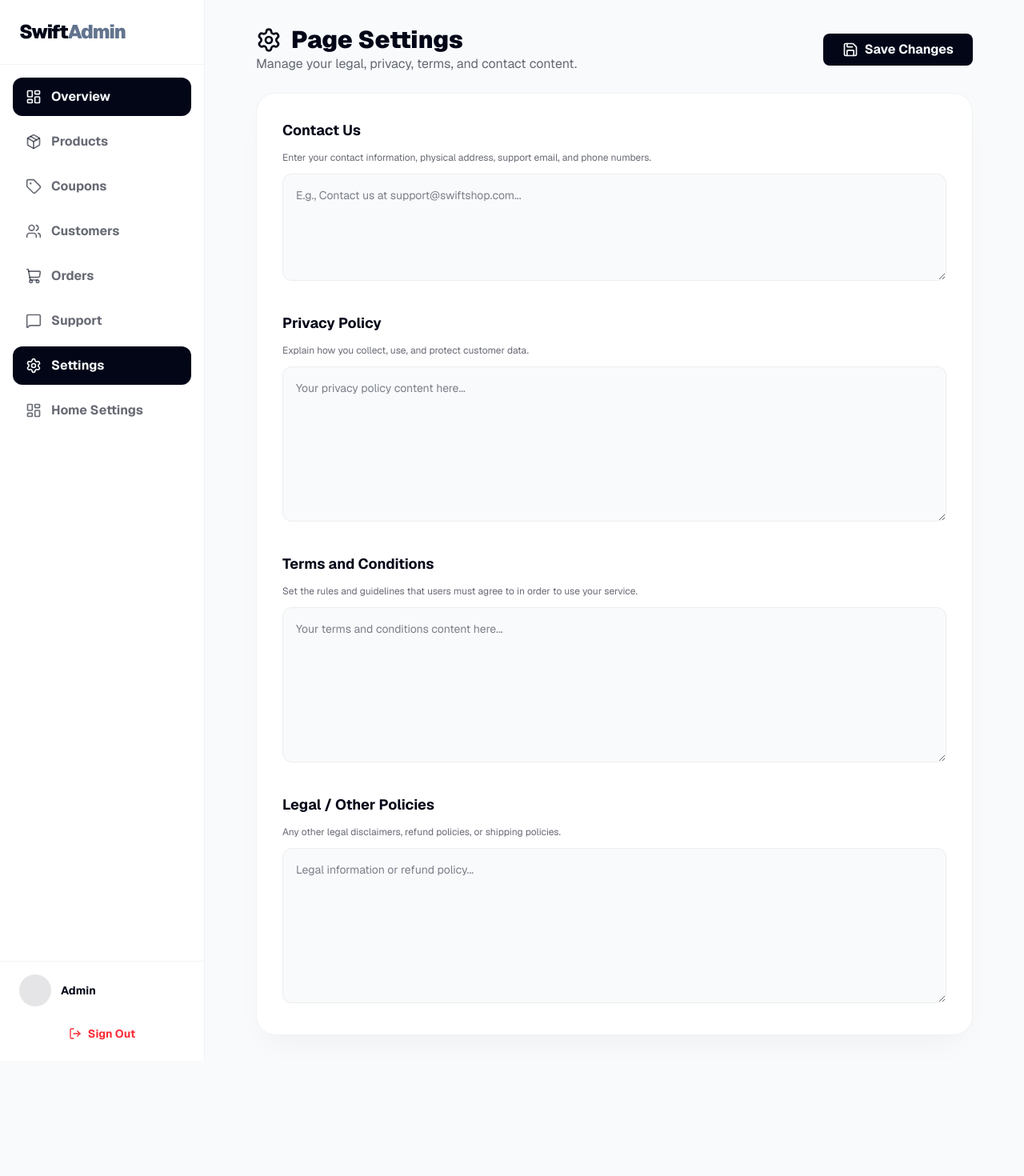
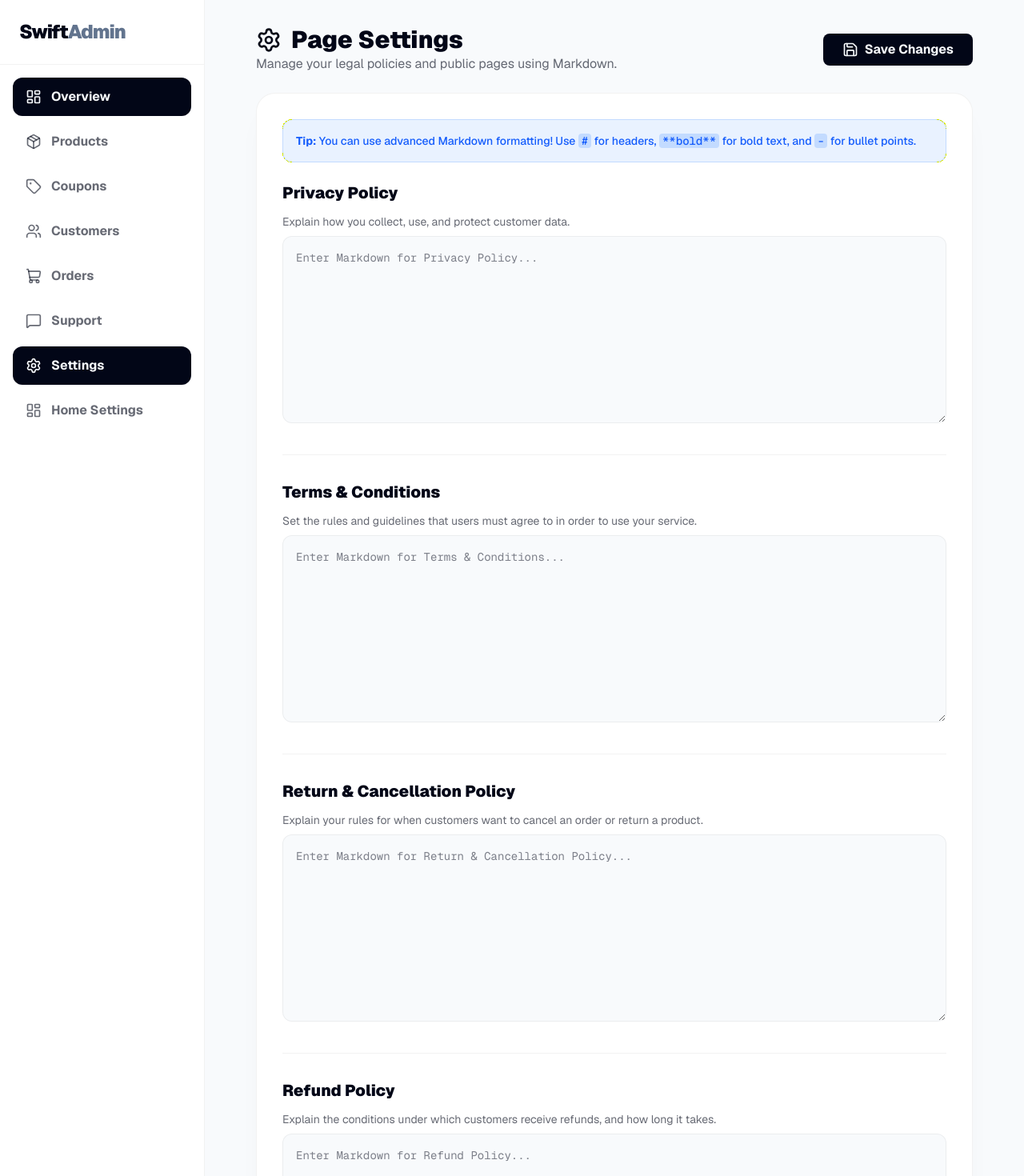
Before and after one commit to kamarjahan/SwiftShop-repo, a Next.js app: page /admin/settings in a window 1280 px wide. Shown: the top 1470 px of the page at 80% size. Before the commit the page ends 1326 px from the top, so only its background shows below. Built offline with nearby package versions, Linux system fonts and the light colour scheme; no server answers; the database is empty.

Commit message:
feat: add dynamic markdown policy pages linked to admin settings

```diff
--- a/package.json
+++ b/package.json
@@ -21,7 +21,9 @@
     "react": "19.2.4",
     "react-dom": "19.2.4",
     "react-hot-toast": "^2.6.0",
+    "react-markdown": "^10.1.0",
     "recharts": "^3.8.1",
+    "remark-gfm": "^4.0.1",
     "zustand": "^5.0.13"
   },
   "devDependencies": {
--- a/src/app/admin/settings/page.tsx
+++ b/src/app/admin/settings/page.tsx
@@ -9,13 +9,14 @@ import { Loader2, Save, Settings as SettingsIcon } from "lucide-react";
 export default function SettingsPage() {
   const [loading, setLoading] = useState(true);
   const [saving, setSaving] = useState(false);
-  const [successMsg, setSuccessMsg] = useState("");
 
   const [formData, setFormData] = useState({
-    legal: "",
     privacyPolicy: "",
     termsAndConditions: "",
+    returnCancellation: "",
+    refundPolicy: "",
     contactUs: "",
+    faq: "",
   });
 
   useEffect(() => {
@@ -24,11 +25,14 @@ export default function SettingsPage() {
         const docRef = doc(db, "settings", "legal_pages");
         const docSnap = await getDoc(docRef);
         if (docSnap.exists()) {
+          const data = docSnap.data();
           setFormData({
-            legal: docSnap.data().legal || "",
-            privacyPolicy: docSnap.data().privacyPolicy || "",
-            termsAndConditions: docSnap.data().termsAndConditions || "",
-            contactUs: docSnap.data().contactUs || "",
+            privacyPolicy: data.privacyPolicy || "",
+            termsAndConditions: data.termsAndConditions || "",
+            returnCancellation: data.returnCancellation || "",
+            refundPolicy: data.refundPolicy || "",
+            contactUs: data.contactUs || "",
+            faq: data.faq || "",
           });
         }
       } catch (error) {
@@ -47,14 +51,12 @@ export default function SettingsPage() {
 
   const handleSave = async () => {
     setSaving(true);
-    setSuccessMsg("");
     try {
       await setDoc(doc(db, "settings", "legal_pages"), {
         ...formData,
         updatedAt: serverTimestamp()
       }, { merge: true });
-      setSuccessMsg("Settings saved successfully!");
-      setTimeout(() => setSuccessMsg(""), 3000);
+      toast.success("Settings saved successfully!");
     } catch (error) {
       console.error("Error saving settings", error);
       toast.error("Failed to save settings.");
@@ -71,6 +73,21 @@ export default function SettingsPage() {
     );
   }
 
+  const renderTextarea = (label: string, name: keyof typeof formData, description: string) => (
+    <div className="space-y-3 border-b border-bento-border pb-8 last:border-0 last:pb-0">
+      <label className="block font-black text-xl">{label}</label>
+      <p className="text-sm text-foreground/60 mb-2">{description}</p>
+      <textarea
+        name={name}
+        value={formData[name]}
+        onChange={handleChange}
+        rows={10}
+        className="w-full bg-background border border-bento-border rounded-xl p-4 text-sm focus:outline-none focus:ring-2 focus:ring-foreground/20 font-mono"
+        placeholder={`Enter Markdown for ${label}...`}
+      />
+    </div>
+  );
+
   return (
     <div className="max-w-4xl mx-auto space-y-6">
       <div className="flex items-center justify-between">
@@ -78,7 +95,7 @@ export default function SettingsPage() {
           <h1 className="text-3xl font-black flex items-center gap-3">
             <SettingsIcon className="w-8 h-8 text-foreground" /> Page Settings
           </h1>
-          <p className="text-foreground/60">Manage your legal, privacy, terms, and contact content.</p>
+          <p className="text-foreground/60">Manage your legal policies and public pages using Markdown.</p>
         </div>
         <button
           onClick={handleSave}
@@ -90,66 +107,17 @@ export default function SettingsPage() {
         </button>
       </div>
 
-      {successMsg && (
-        <div className="bg-green-500/10 border border-green-500 text-green-600 px-4 py-3 rounded-xl font-bold">
-          {successMsg}
-        </div>
-      )}
-
       <div className="bg-bento-card border border-bento-border rounded-[var(--radius-bento)] shadow-[var(--shadow-bento)] p-6 md:p-8 space-y-8">
-
-        <div className="space-y-3">
-          <label className="block font-bold text-lg">Contact Us</label>
-          <p className="text-xs text-foreground/60">Enter your contact information, physical address, support email, and phone numbers.</p>
-          <textarea
-            name="contactUs"
-            value={formData.contactUs}
-            onChange={handleChange}
-            rows={5}
-            className="w-full bg-background border border-bento-border rounded-xl p-4 text-sm focus:outline-none focus:ring-2 focus:ring-foreground/20"
-            placeholder="E.g., Contact us at support@swiftshop.com..."
-          />
+        <div className="bg-blue-500/10 text-blue-600 border border-blue-500/20 p-4 rounded-xl text-sm font-medium mb-6">
+          <strong>Tip:</strong> You can use advanced Markdown formatting! Use <code className="bg-blue-500/20 px-1 rounded">#</code> for headers, <code className="bg-blue-500/20 px-1 rounded">**bold**</code> for bold text, and <code className="bg-blue-500/20 px-1 rounded">-</code> for bullet points.
         </div>
 
-        <div className="space-y-3">
-          <label className="block font-bold text-lg">Privacy Policy</label>
-          <p className="text-xs text-foreground/60">Explain how you collect, use, and protect customer data.</p>
-          <textarea
-            name="privacyPolicy"
-            value={formData.privacyPolicy}
-            onChange={handleChange}
-            rows={8}
-            className="w-full bg-background border border-bento-border rounded-xl p-4 text-sm focus:outline-none focus:ring-2 focus:ring-foreground/20"
-            placeholder="Your privacy policy content here..."
-          />
-        </div>
-
-        <div className="space-y-3">
-          <label className="block font-bold text-lg">Terms and Conditions</label>
-          <p className="text-xs text-foreground/60">Set the rules and guidelines that users must agree to in order to use your service.</p>
-          <textarea
-            name="termsAndConditions"
-            value={formData.termsAndConditions}
-            onChange={handleChange}
-            rows={8}
-            className="w-full bg-background border border-bento-border rounded-xl p-4 text-sm focus:outline-none focus:ring-2 focus:ring-foreground/20"
-            placeholder="Your terms and conditions content here..."
-          />
-        </div>
-
-        <div className="space-y-3">
-          <label className="block font-bold text-lg">Legal / Other Policies</label>
-          <p className="text-xs text-foreground/60">Any other legal disclaimers, refund policies, or shipping policies.</p>
-          <textarea
-            name="legal"
-            value={formData.legal}
-            onChange={handleChange}
-            rows={8}
-            className="w-full bg-background border border-bento-border rounded-xl p-4 text-sm focus:outline-none focus:ring-2 focus:ring-foreground/20"
-            placeholder="Legal information or refund policy..."
-          />
-        </div>
-
+        {renderTextarea("Privacy Policy", "privacyPolicy", "Explain how you collect, use, and protect customer data.")}
+        {renderTextarea("Terms & Conditions", "termsAndConditions", "Set the rules and guidelines that users must agree to in order to use your service.")}
+        {renderTextarea("Return & Cancellation Policy", "returnCancellation", "Explain your rules for when customers want to cancel an order or return a product.")}
+        {renderTextarea("Refund Policy", "refundPolicy", "Explain the conditions under which customers receive refunds, and how long it takes.")}
+        {renderTextarea("Contact Us", "contactUs", "Enter your contact information, physical address, support email, and phone numbers.")}
+        {renderTextarea("FAQ", "faq", "Frequently Asked Questions. Use headers (e.g., ### Question) and paragraphs for answers.")}
       </div>
     </div>
   );
--- a/src/components/layout/Footer.tsx
+++ b/src/components/layout/Footer.tsx
@@ -33,18 +33,19 @@ export default function Footer() {
           <div>
             <h4 className="font-bold mb-4">Support</h4>
             <ul className="space-y-2 text-sm text-foreground/60">
-              <li><Link href="/faq" className="hover:text-foreground transition-colors">FAQ</Link></li>
+              <li><Link href="/policies/faq" className="hover:text-foreground transition-colors">FAQ</Link></li>
               <li><Link href="/track-order" className="hover:text-foreground transition-colors">Track Order</Link></li>
-              <li><Link href="/returns" className="hover:text-foreground transition-colors">Returns</Link></li>
-              <li><Link href="/contact" className="hover:text-foreground transition-colors">Contact Us</Link></li>
+              <li><Link href="/policies/return-cancellation" className="hover:text-foreground transition-colors">Returns & Cancellations</Link></li>
+              <li><Link href="/policies/contact" className="hover:text-foreground transition-colors">Contact Us</Link></li>
             </ul>
           </div>
 
           <div>
             <h4 className="font-bold mb-4">Legal</h4>
             <ul className="space-y-2 text-sm text-foreground/60">
-              <li><Link href="/privacy" className="hover:text-foreground transition-colors">Privacy Policy</Link></li>
-              <li><Link href="/terms" className="hover:text-foreground transition-colors">Terms of Service</Link></li>
+              <li><Link href="/policies/privacy" className="hover:text-foreground transition-colors">Privacy Policy</Link></li>
+              <li><Link href="/policies/terms" className="hover:text-foreground transition-colors">Terms of Service</Link></li>
+              <li><Link href="/policies/refund" className="hover:text-foreground transition-colors">Refund Policy</Link></li>
             </ul>
           </div>
         </div>
```
Also changed, not shown: src/app/policies/[slug]/page.tsx (added, +113 -0 lines), 1 other file (tests, documents, lock files or other folders).
